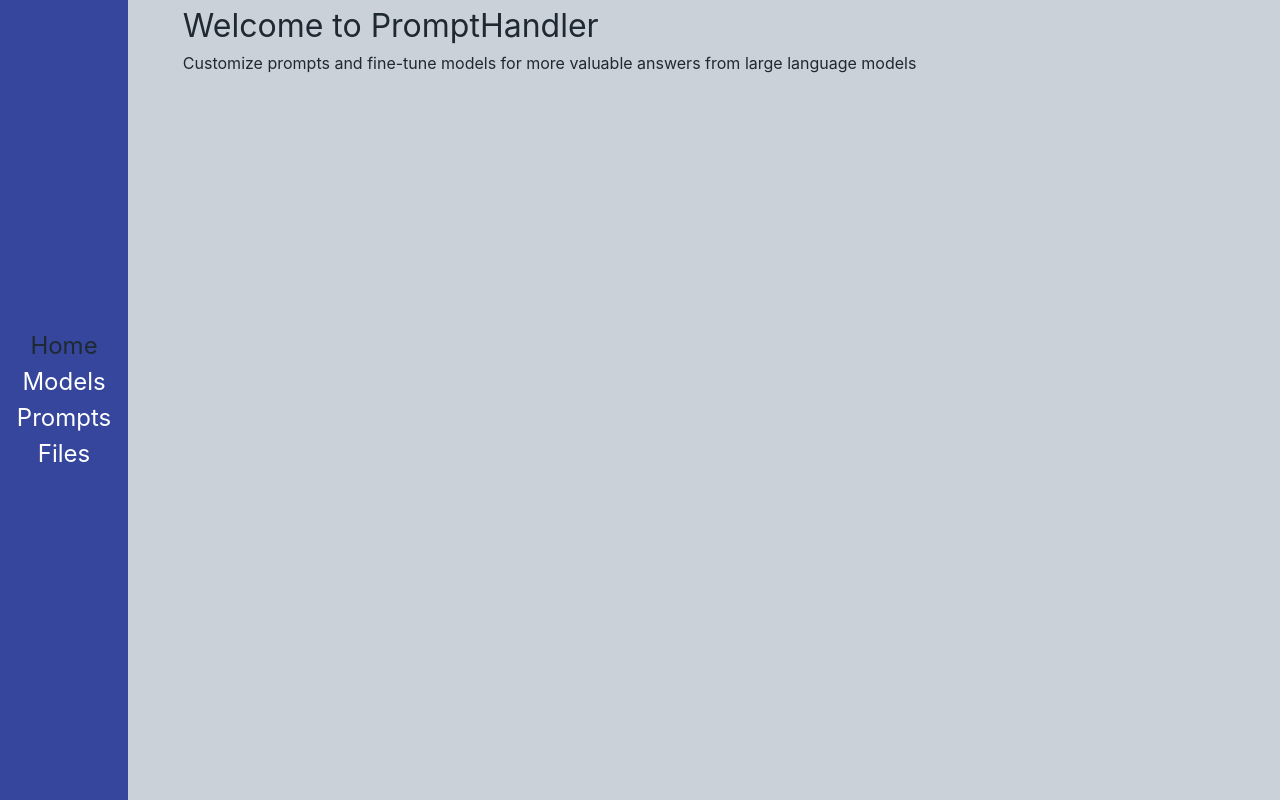
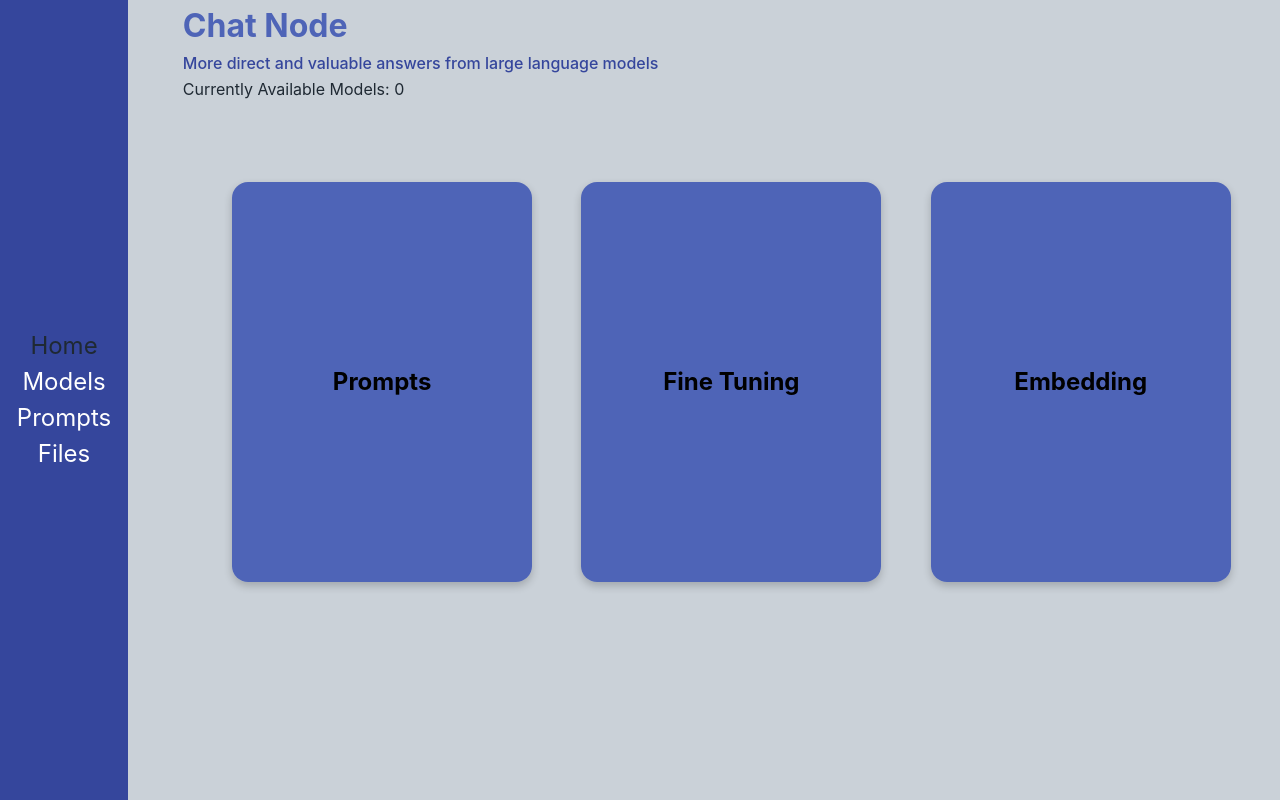
Before and after one commit to timegated/chat-node, a Vue app: page / in a window 1280 px wide. Built offline with nearby package versions, Linux system fonts and the light colour scheme; no server answers.

Commit message:
Updates to welcome page

```diff
--- a/src/components/GrowingFieldset/GrowingFieldset.vue
+++ b/src/components/GrowingFieldset/GrowingFieldset.vue
@@ -2,7 +2,7 @@
   <div class="fieldset-container">
     <fieldset :style="{ height: fieldsetHeight }">
       <legend>Prompt</legend>
-      <textarea :prompt="prompt" :value="value" @input="onInputValue" ref="textarea"></textarea>
+      <textarea :value="value" @input="onInputValue" ref="textarea"></textarea>
     </fieldset>
   </div>
 </template>
@@ -14,7 +14,6 @@ export default defineComponent({
   name: 'GrowingFieldset',
   props: {
     value: String,
-    prompt: String
   },
   emits: ['update:value', 'update:prompt'],
   setup(props, { emit }) {
@@ -26,13 +25,10 @@ export default defineComponent({
     }
 
     const textareaRef = ref<any>(null);
-
     const onInputValue = (event: any): void => {
       const target = event.target as HTMLTextAreaElement;
       text.value = target.value;
-      if (!props.value) {
-        emit('update:prompt', text.value)
-      }
+
       emit('update:value', text.value);
     }
 
--- a/src/components/PromptHandler.vue
+++ b/src/components/PromptHandler.vue
@@ -17,7 +17,7 @@
           <span class="prompt-titles">Base Prompts</span>
           <span
             :key="p.prompt"
-            :class="{ isActive: p.prompt === prompt }"
+            :class="{ isActive: p.prompt === compiledPrompt }"
             v-for="p in getCurrentTopicPrompts"
             @click="pushPrompt"
             class="text"
@@ -47,12 +47,7 @@
           <div v-html="parsed.text" class="response"></div>
         </section>
       </div>
-      <GrowingFieldset
-        :prompt="prompt"
-        :value="parseCompiledPrompt"
-        @update:value="compiledPrompt = $event"
-        @update:prompt="prompt = $event"
-      ></GrowingFieldset>
+      <GrowingFieldset :value="prompt" @update:value="prompt = $event"></GrowingFieldset>
       <div class="btn-container">
         <!-- <button @click="getMultipleAnswers">Multiple Answers</button> -->
         <button class="cta" @click="streamChatResponse">Get Answer</button>
@@ -135,12 +130,14 @@ export default {
     },
     parseCompiledPrompt() {
       let words = this.compiledPrompt.split(' ')
-      return words.map((word, index) => {
-        if (index === 0) {
-          return word.charAt(0).toUpperCase() + word.substring(1).toLowerCase()
-        }
-        return word.toLowerCase();
-      }).join(' ')
+      return words
+        .map((word, index) => {
+          if (index === 0) {
+            return word.charAt(0).toUpperCase() + word.substring(1).toLowerCase()
+          }
+          return word.toLowerCase()
+        })
+        .join(' ')
     }
   },
   methods: {
@@ -150,9 +147,7 @@ export default {
     async streamChatResponse() {
       try {
         const response = await fetch(
-          `${BASE_URL_DEV}/stream/chat?prompt=${
-            this.compiledPrompt === '' ? this.prompt : this.compiledPrompt
-          }&model=${store.model}`,
+          `${BASE_URL_DEV}/stream/chat?prompt=${this.prompt}&model=${store.model}`,
           {
             method: 'GET',
             headers: {
@@ -172,8 +167,7 @@ export default {
           const chunk = decoder.decode(read.value, { stream: true })
 
           this.responses[this.index].text += chunk
-          this.responses[this.index].prompt =
-            this.compiledPrompt === '' ? this.prompt : this.compiledPrompt
+          this.responses[this.index].prompt = this.prompt
         }
         this.incResponseIndex()
         this.responses.push({
@@ -185,7 +179,7 @@ export default {
       }
     },
     pushPrompt(e: any) {
-      this.prompt = e.target.textContent
+      this.compiledPrompt = e.target.textContent
     },
     pushRole(e: any) {
       this.role = e.target.textContent
@@ -196,10 +190,10 @@ export default {
       this.role = ''
     },
     buildPrompt() {
-      this.compiledPrompt = buildSentence(this.currentTopic, this.prompt, this.role)
+      this.prompt = buildSentence(this.currentTopic, this.compiledPrompt, this.role)
     },
     checkValues() {
-      const currentPrompt = this.prompt !== ''
+      const currentPrompt = this.compiledPrompt !== ''
       const currentRole = this.role !== ''
       const currentTopic = this.currentTopic !== ''
       if (currentPrompt && currentRole && currentTopic) {
@@ -208,7 +202,7 @@ export default {
     }
   },
   watch: {
-    prompt: {
+    compiledPrompt: {
       immediate: true,
       handler() {
         this.checkValues()
--- a/src/components/Welcome/WelCome.vue
+++ b/src/components/Welcome/WelCome.vue
@@ -1,7 +1,159 @@
 <template>
-    <h1>Welcome to PromptHandler</h1>
-    <p>Customize prompts and fine-tune models for more valuable answers from large language models</p>
+  <header>
+    <h1>Chat Node</h1>
+    <p>More direct and valuable answers from large language models</p>
+  </header>
+  <section>Currently Available Models: {{ availableModels }}</section>
+  <section class="card-container">
+    <article class="card" :key="title" v-for="{ title, info, footerInfo } of cards">
+      <aside class="card-inner">
+        <div class="card-front">
+          <div class="card-title">
+            <h2>{{ title }}</h2>
+          </div>
+        </div>
+        <div class="card-back">
+          <p>{{ info }}</p>
+          <div>
+            <a href="#">{{ footerInfo }}</a>
+          </div>
+        </div>
+      </aside>
+    </article>
+  </section>
 </template>
 
+<script lang="ts">
+import { BASE_URL_DEV } from '@/utils/urlHandler'
+import axios from 'axios'
+
+interface Cards {
+  title: string
+  info: string
+  footerInfo: string
+  link?: string
+}
+
+interface WelcomeData {
+  availableModels: number
+  cards: Cards[]
+}
+export default {
+  data() {
+    return {
+      availableModels: 0,
+      cards: [
+        {
+          title: 'Prompts',
+          info: 'Use preset suggestions known generate better responses to speed up your workflow.',
+          footerInfo: 'Learn More',
+          link: ''
+        },
+        {
+          title: 'Fine Tuning',
+          info: 'Upload your data to create custom models that understand your prompts in greater detail.',
+          footerInfo: 'Learn More',
+          link: ''
+        },
+        {
+          title: 'Embedding',
+          info: 'Create custom embeddings that make it easier for the model to search for specific things about your data.',
+          footerInfo: 'Learn More',
+          link: ''
+        }
+      ]
+    } as WelcomeData
+  },
+  methods: {
+    async fetchAvailableModels() {
+      try {
+        const engines = await axios.get(`${BASE_URL_DEV}/engines`)
+        this.availableModels = engines.data.length
+      } catch (error) {
+        console.error(error)
+        throw error
+      }
+    }
+  },
+  created() {
+    this.fetchAvailableModels()
+  }
+}
+</script>
+
 <style>
+header > h1 {
+  font-weight: bold;
+  color: var(--main-accent-color-light)
+}
+
+header > p {
+  font-weight: 500;
+  color: var(--main-color-darkgreen);
+}
+
+h2 {
+  font-weight: bold;
+}
+
+.card-container {
+  display: flex;
+  justify-content: space-evenly;
+  margin-top: 5rem;
+}
+
+.card {
+  perspective: 1000px;
+  width: 300px;
+  height: 400px;
+}
+
+.card-inner {
+  position: relative;
+  width: 100%;
+  height: 100%;
+  text-align: center;
+  transition: transform 0.6s;
+  transform-style: preserve-3d;
+  box-shadow: 0 4px 8px 0 rgba(0, 0, 0, 0.2);
+  border-radius: 16px;
+}
+
+.card:hover .card-inner {
+  transform: rotateY(180deg);
+}
+
+.card-front,
+.card-back {
+  position: absolute;
+  width: 100%;
+  height: 100%;
+  backface-visibility: hidden;
+}
+
+.card-front {
+  display: flex;
+  flex-direction: column;
+  justify-content: center;
+  background-color: var(--main-accent-color-light);
+  color: black;
+  z-index: 2;
+  border-radius: 16px;
+}
+
+.card-back {
+  display: flex;
+  flex-direction: column;
+  justify-content: center;
+  padding: 1rem;
+  background-color: var(--main-green-one);
+  color: white;
+  transform: rotateY(180deg);
+  border-radius: 16px;
+}
+
+.card-back > div > a {
+  color: var(--code-string-accent);
+  font-weight: bold;
+}
 </style>
```
Also changed, not shown: src/utils/promptBuilder/promptBuilder.ts (+0 -8 lines).
